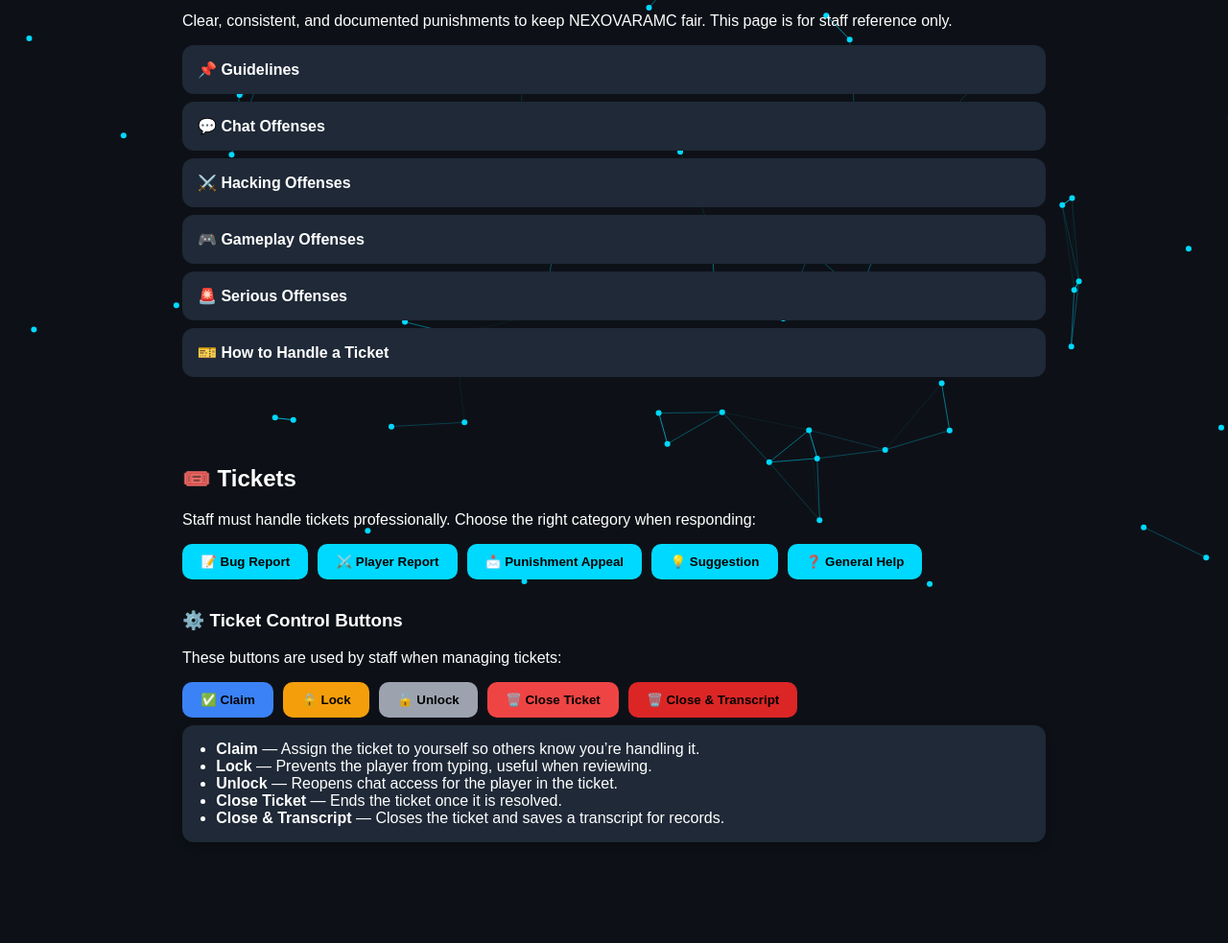
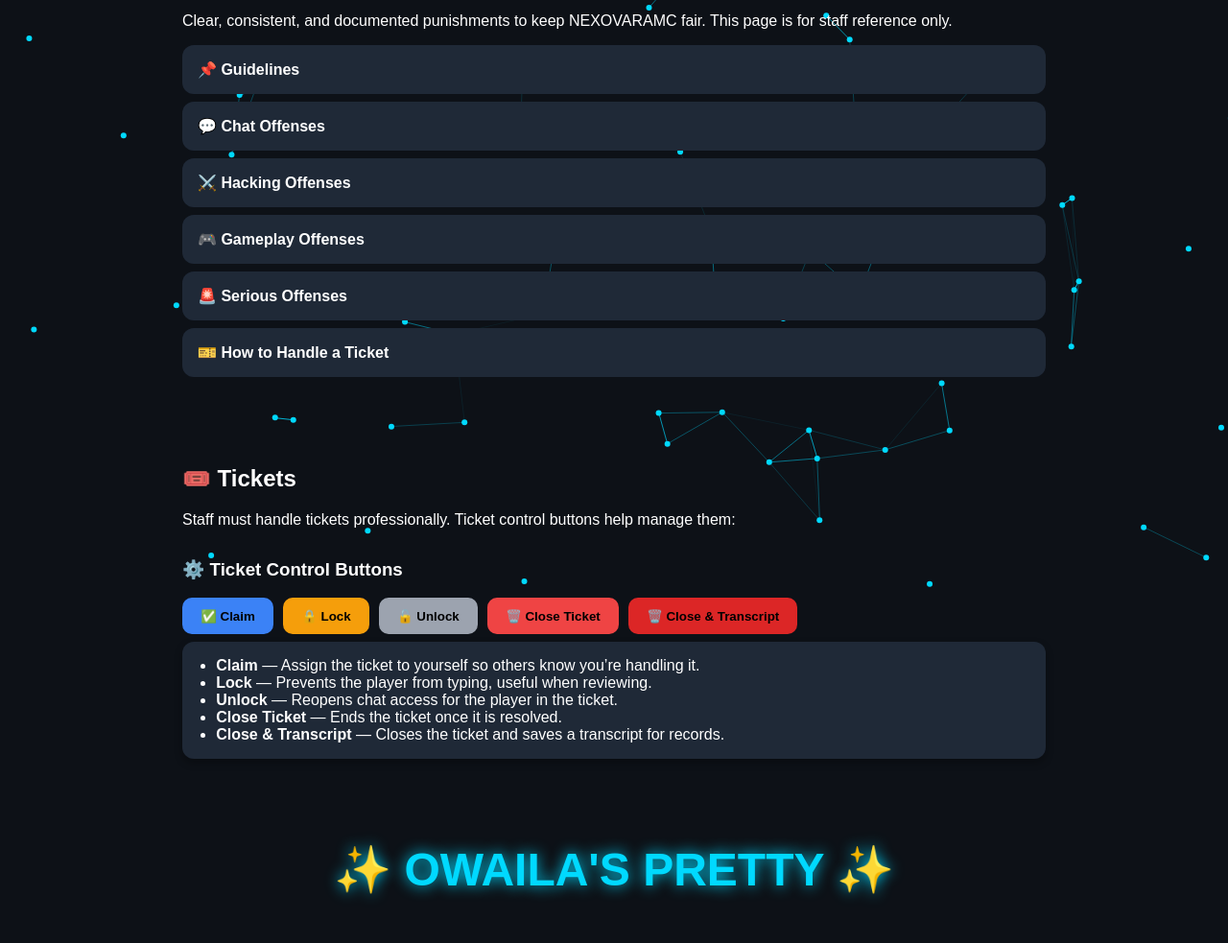
Before and after one commit to Samantha-o497/Nexo, a plain HTML site: page index.html in a window 1280 px wide. Shown: the part 183-1166 px from the top of the page at 96% size. Before the commit the page ends 1101 px from the top, so only its background shows below. Drawn offline with nearby package versions, Linux system fonts and the light colour scheme.

Commit message:
Update index.html

```diff
--- a/index.html
+++ b/index.html
@@ -87,7 +87,6 @@
       padding-left: 1.2rem;
     }
 
-    /* Canvas for particles */
     #particles-js {
       position: fixed;
       width: 100%;
@@ -98,28 +97,20 @@
       background: #0d1117;
     }
 
-    .ticket-btns, .ticket-controls {
+    .ticket-controls {
       display: flex;
       flex-wrap: wrap;
       gap: 10px;
       margin-top: 1rem;
     }
 
-    .ticket-btns button, .ticket-controls button {
+    .ticket-controls button {
       border: none;
       padding: 0.7rem 1.2rem;
       border-radius: 10px;
       font-weight: bold;
       cursor: pointer;
       transition: 0.3s;
-    }
-
-    .ticket-btns button {
-      background: #00d9ff;
-    }
-
-    .ticket-btns button:hover {
-      background: #009ec7;
     }
 
     .ticket-controls .claim { background: #3b82f6; }
@@ -129,6 +120,15 @@
     .ticket-controls .transcript { background: #dc2626; }
 
     .ticket-controls button:hover { opacity: 0.8; }
+
+    footer {
+      text-align: center;
+      padding: 3rem 1rem;
+      font-size: 3rem;
+      font-weight: bold;
+      color: #00d9ff;
+      text-shadow: 0 0 15px #00d9ff;
+    }
   </style>
 </head>
 <body>
@@ -188,9 +188,6 @@
         <ul>
           <li>Greet the player politely and thank them for opening a ticket</li>
           <li>Ask for details (IGN, what happened, proof if needed)</li>
-          <li>Punishment appeals - forward to admin+ only</li>
-          <li>Bug reports - collect evidence and send to developers</li>
-          <li>Player reports - request proof, punish if valid</li>
           <li>Stay professional - no jokes, no bias</li>
           <li>Close only when solved</li>
           <li>If unsure, escalate to Sr-Mod/Admin/Manager</li>
@@ -202,17 +199,9 @@
 
   <section id="tickets" class="section">
     <h2>🎟️ Tickets</h2>
-    <p>Staff must handle tickets professionally. Choose the right category when responding:</p>
-    <div class="ticket-btns">
-      <button>📝 Bug Report</button>
-      <button>⚔️ Player Report</button>
-      <button>📩 Punishment Appeal</button>
-      <button>💡 Suggestion</button>
-      <button>❓ General Help</button>
-    </div>
+    <p>Staff must handle tickets professionally. Ticket control buttons help manage them:</p>
 
     <h3 style="margin-top:2rem;">⚙️ Ticket Control Buttons</h3>
-    <p>These buttons are used by staff when managing tickets:</p>
     <div class="ticket-controls">
       <button class="claim">✅ Claim</button>
       <button class="lock">🔒 Lock</button>
@@ -232,6 +221,10 @@
     </div>
   </section>
 
+  <footer>
+    ✨ OWAILA'S PRETTY ✨
+  </footer>
+
   <script>
     const acc = document.getElementsByClassName("accordion");
     for (let i = 0; i < acc.length; i++) {
@@ -247,7 +240,6 @@
     }
   </script>
 
-  <!-- Particles.js library -->
   <script src="https://cdn.jsdelivr.net/particles.js/2.0.0/particles.min.js"></script>
   <script>
     particlesJS("particles-js", {
```
